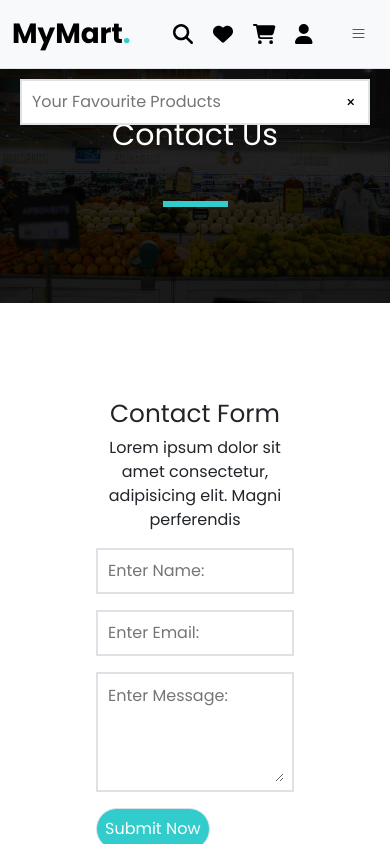
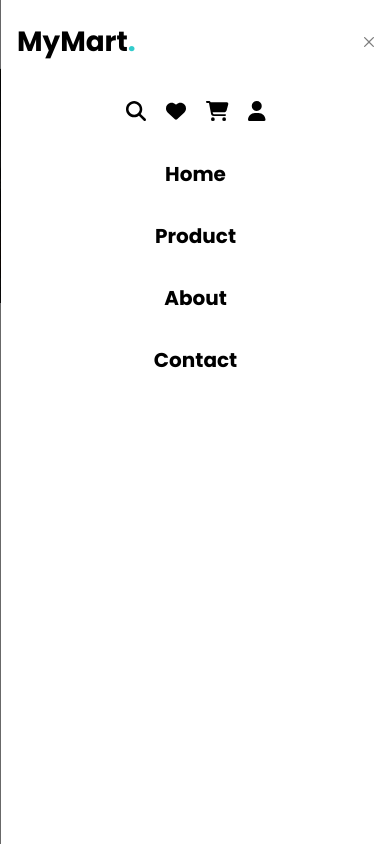
Before and after one commit to AbdullahYounasDev/My-Mart, a React (Vite) app: page /My-Mart/Contact in a window 390 px wide. Both pictures are taken after a click on the button "Toggle navigation". Shown: the top 844 px of the page. Built offline with nearby package versions, Linux system fonts and the light colour scheme.

Commit message:
Make Mobile responsive

```diff
--- a/src/App.css
+++ b/src/App.css
@@ -131,8 +131,9 @@
     transform: translateY(10px);
   }
 }
+/* WhishList */
 .sub-whish-list {
-  width: 30% !important;
+  width: 35% !important;
   animation: animWhishList ease-in-out 0.5s;
   background: white !important;
   z-index: 101;
--- a/src/components/Contact/Contact.jsx
+++ b/src/components/Contact/Contact.jsx
@@ -42,7 +42,7 @@ const Contact = () => {
         </div>
       </div>
       <div className="container p-5 d-flex flex-column justify-content-center align-items-center ">
-        <div className="d-flex flex-column justify-content-center align-items-center w-100  p-5">
+        <div className="d-flex flex-column justify-content-center align-items-center w-100  p-md-5">
           <h2 className="text-center">Contact Form</h2>
           <p className="text-center">
             Lorem ipsum dolor sit amet consectetur, adipisicing elit. Magni
@@ -85,7 +85,7 @@ const Contact = () => {
                 ></textarea>
               </div>
 
-              <div className="text-black d-inline-flex flex-row justify-content-between align-items-center w-100 flex-wrap">
+              <div className="text-black d-inline-flex flex-row justify-content-between align-items-center w-100 flex-wrap gap-2">
                 <input
                   className="main-btn rounded-5 border p-2 text-white main-btn"
                   type="submit"
--- a/src/components/Header/Header.jsx
+++ b/src/components/Header/Header.jsx
@@ -42,40 +42,7 @@ const Header = () => {
             >
               MyMart<span className="text-green fs-1 fw-bold">.</span>
             </Link>
-            <div className="d-flex justify-center align-items-center">
-              <div
-                className="d-flex d-lg-none justify-center align-items-center gap-2"
-                style={{ marginTop: "5px" }}
-              >
-                <div>
-                  <button
-                    className="border-0 bg-transparent"
-                    onClick={GetSearchBar}
-                  >
-                    <FontAwesomeIcon icon={faSearch} className="icons" />
-                  </button>
-                </div>
-                <div>
-                  <button
-                    to="#"
-                    className="border-0 bg-transparent"
-                    onClick={HandleWish}
-                  >
-                    <FontAwesomeIcon icon={faHeart} className="icons" />
-                  </button>
-                </div>
-                <div>
-                  <button className="border-0 bg-transparent">
-                    <FontAwesomeIcon icon={faShoppingCart} className="icons" />
-                  </button>
-                </div>
-                <div>
-                  <button className="border-0 bg-transparent">
-                    <FontAwesomeIcon icon={faUser} className="icons" />
-                  </button>
-                </div>
-              </div>
-            </div>
+
             <button
               className="navbar-toggler border-0 shadow-none"
               type="button"
@@ -84,7 +51,7 @@ const Header = () => {
               aria-controls="offcanvasNavbar"
               aria-label="Toggle navigation"
             >
-              <span className="navbar-toggler-icon color-black border-0 shadow-none"></span>
+              <span className="navbar-toggler-icon color-black icons fs-5 border-0 shadow-none"></span>
             </button>
             <div
               className="offcanvas offcanvas-end"
@@ -109,6 +76,38 @@ const Header = () => {
               <div className="offcanvas-body justify-content-center align-items-center">
                 {/* Icons for Md to Sm */}
                 {/* Navigation */}
+                <div className="d-flex d-lg-none justify-content-center align-items-center gap-2 mb-4">
+                  <div>
+                    <button
+                      className="border-0 bg-transparent"
+                      onClick={GetSearchBar}
+                    >
+                      <FontAwesomeIcon icon={faSearch} className="icons" />
+                    </button>
+                  </div>
+                  <div>
+                    <button
+                      to="#"
+                      className="border-0 bg-transparent"
+                      onClick={HandleWish}
+                    >
+                      <FontAwesomeIcon icon={faHeart} className="icons" />
+                    </button>
+                  </div>
+                  <div>
+                    <button className="border-0 bg-transparent">
+                      <FontAwesomeIcon
+                        icon={faShoppingCart}
+                        className="icons"
+                      />
+                    </button>
+                  </div>
+                  <div>
+                    <button className="border-0 bg-transparent">
+                      <FontAwesomeIcon icon={faUser} className="icons" />
+                    </button>
+                  </div>
+                </div>
                 <ul className="navbar-nav mb-2 mb-lg-0 gap-lg-5 fw-semibold gap-3 fs-5 d-flex justify-content-center align-items-center">
                   <li className="nav-item">
                     <Link
@@ -150,7 +149,7 @@ const Header = () => {
               </div>
             </div>
             {/* Icons for Lg */}
-            <div className="d-none d-lg-flex justify-center align-items-center gap-2 ">
+            <div className="d-none d-lg-flex justify-content-center align-items-center gap-2 ">
               <div>
                 <button
                   to="#"
--- a/src/components/Products/SingleProductComp/ProductDetails.jsx
+++ b/src/components/Products/SingleProductComp/ProductDetails.jsx
@@ -46,7 +46,7 @@ const ProductDetails = ({ productId, productName }) => {
         <Link
           style={{ textDecoration: "none" }}
           className="text-black"
-          to={`/v/Product`}
+          to={`/My-Mart/Product`}
         >
           Product
         </Link>
--- a/src/components/WhishList/WhishList.jsx
+++ b/src/components/WhishList/WhishList.jsx
@@ -15,7 +15,7 @@ const WhishList = ({ setOpenWhish, OpenWhish }) => {
     return product.featured == true;
   });
   return (
-    <div className="position-absolute sub-whish-list border border-2 start-0 top-0 px-3 py-4">
+    <div className="position-absolute  sub-whish-list border border-2 start-0 top-0 px-3 py-4">
       <div className="d-flex justify-content-between align-items-center">
         <h3 className="fw-bold">
           Whish List<span className="text-green fs-3 fw-bold">.</span>
--- a/src/index.css
+++ b/src/index.css
@@ -1,11 +1,17 @@
 @media screen and (max-width: 991px) {
   .prod-img {
     height: 300px !important;
+  }
+  .sub-whish-list {
+    width: 45% !important;
   }
 }
 @media screen and (max-width: 768px) {
   .fs-70 {
     font-size: 50px;
+  }
+  .sub-whish-list {
+    width: 60% !important;
   }
 }
 @media screen and (max-width: 576px) {
@@ -15,4 +21,7 @@
   button {
     font-size: 10px !important;
   }
+  .sub-whish-list {
+    width: 100% !important;
+  }
 }
```
